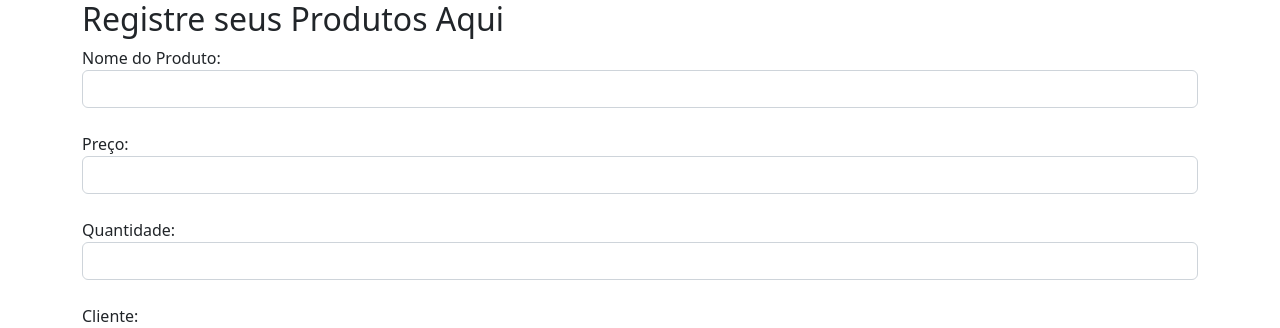
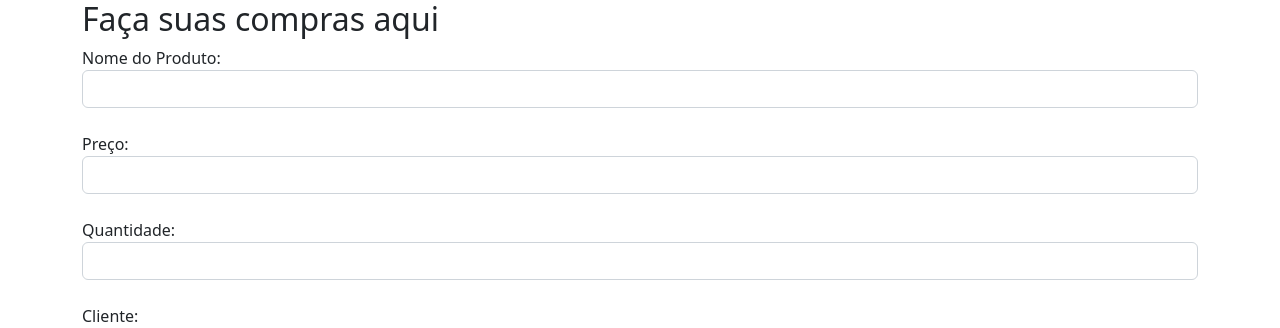
Before and after one commit to Pedrow1406/form_compras, a Django app: page /produtos/registrar_produto/ in a window 1280 px wide. Shown: the top 328 px of the page. Run offline with Django 5.2, Linux system fonts and the light colour scheme; data that the repository does not hold is empty.

Commit message:
correção de algumas palavras

```diff
--- a/produtos/templates/cliente/ver_compras.html
+++ b/produtos/templates/cliente/ver_compras.html
@@ -24,7 +24,7 @@
             <table class="table table-dark table-striped-columns">
                 <thead>
                     <tr>
-                        <th scope="col">ID</th>
+                        <th scope="col">Pedido</th>
                         <th scope="col">Produtos</th>
                         <th scope="col">Preços</th>
                     </tr>
--- a/produtos/templates/produtos/registrar_produto.html
+++ b/produtos/templates/produtos/registrar_produto.html
@@ -8,7 +8,7 @@
   </head>
   <body>
     <div class="container">
-        <h2>Registre seus Produtos Aqui</h1>
+        <h2>Faça suas compras aqui</h1>
           {% if status == '1'%}
           <div class="alert alert-success" role="alert">
             Produto Criado com Sucesso
```
